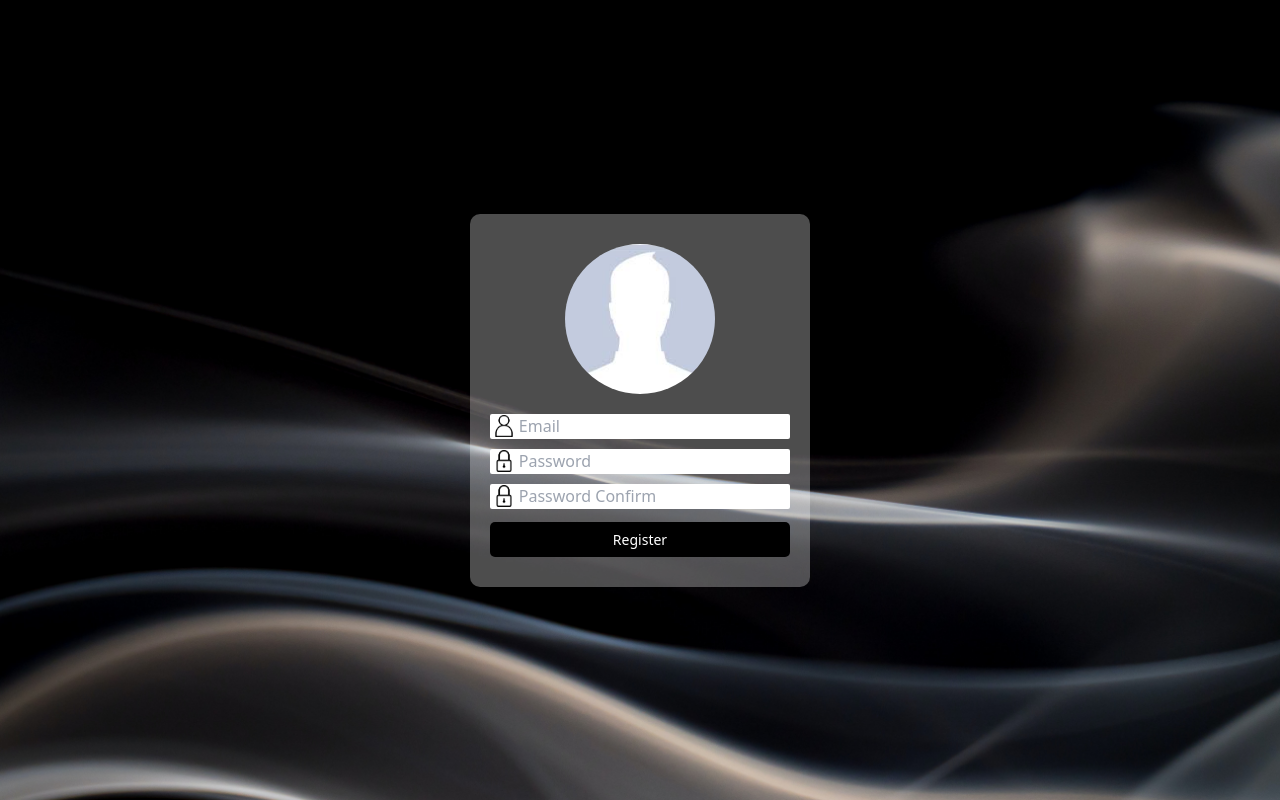
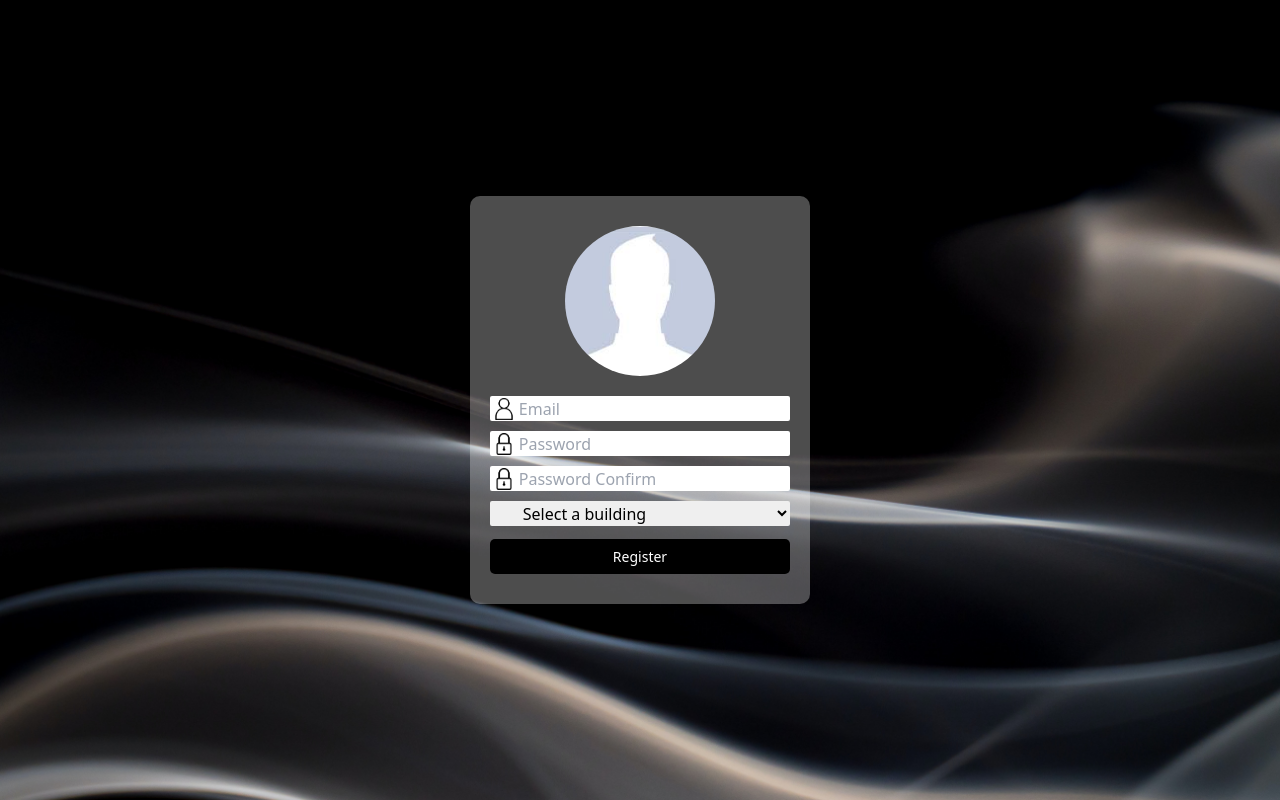
Before and after one commit to alexgoni/Etri-Project, a Next.js app in the folder app/: page /user/register in a window 1280 px wide. Built offline with nearby package versions, Linux system fonts and the light colour scheme.

Commit message:
Update register.js

```diff
--- a/app/src/pages/user/register.js
+++ b/app/src/pages/user/register.js
@@ -71,10 +71,19 @@ const LoginDiv = styled.div`
   }
 `;
 
+const Select = styled.select`
+  margin-bottom: 10px;
+  width: 300px;
+  height: 25px;
+  border-radius: 2px;
+  text-indent: 1.8rem;
+`;
+
 function Register() {
   const [email, setEmail] = useState("");
   const [password, setPW] = useState("");
   const [PWConfirm, setPWConfirm] = useState("");
+  const [building, setBuilding] = useState("");
 
   const router = useRouter();
   const handleSubmit = async (e) => {
@@ -97,6 +106,7 @@ function Register() {
       const response = await axios.post("/api/register", {
         email,
         password,
+        building,
       });
       alert("Registration successful");
       router.push("/user/login");
@@ -135,6 +145,21 @@ function Register() {
               placeholder="Password Confirm"
               onChange={(e) => setPWConfirm(e.currentTarget.value)}
             />
+
+            <Select value={building} onChange={(e) => setBuilding(e.currentTarget.value)}>
+              <option value="">Select a building</option>
+              <option value="1">빌딩1</option>
+              <option value="2">빌딩2</option>
+              <option value="3">빌딩3</option>
+              <option value="4">빌딩4</option>
+              <option value="5">빌딩5</option>
+              <option value="6">빌딩6</option>
+              <option value="7">빌딩7</option>
+              <option value="8">빌딩8</option>
+              <option value="9">빌딩9</option>
+              <option value="10">빌딩10</option>
+            </Select>
+
             <button>Register</button>
           </form>
         </LoginDiv>
```
